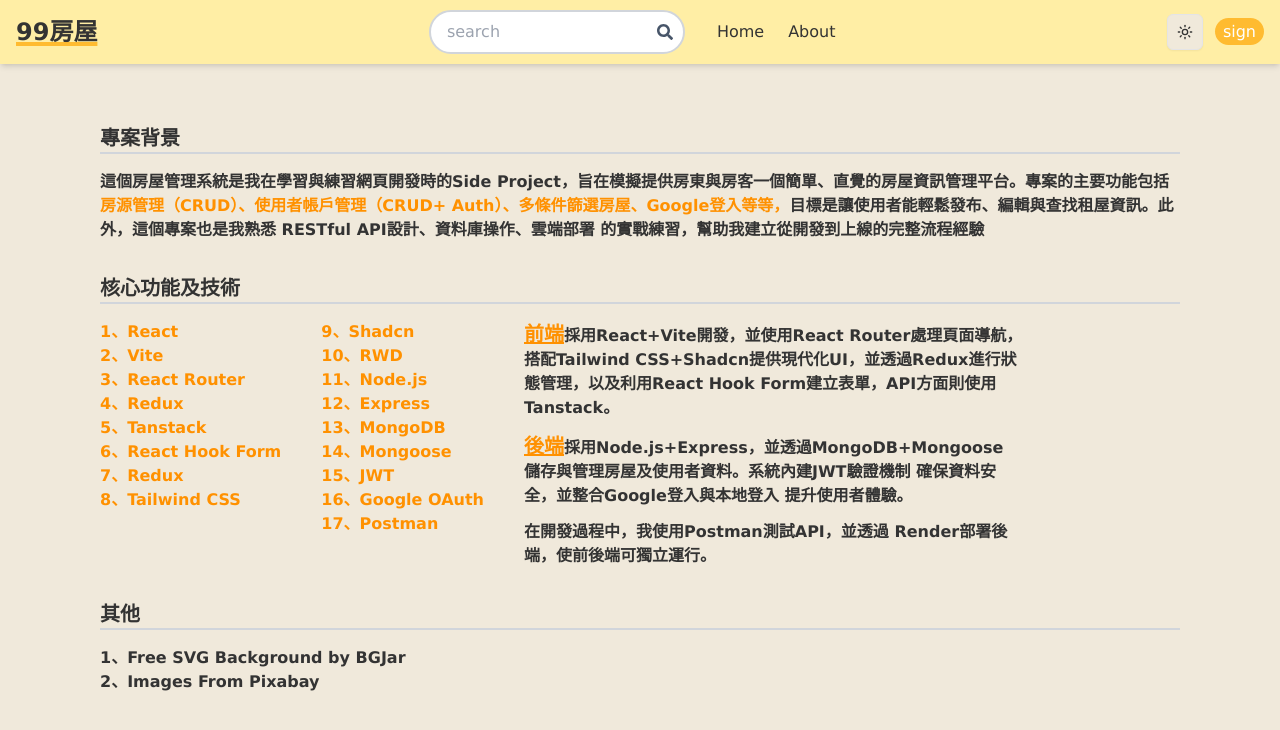
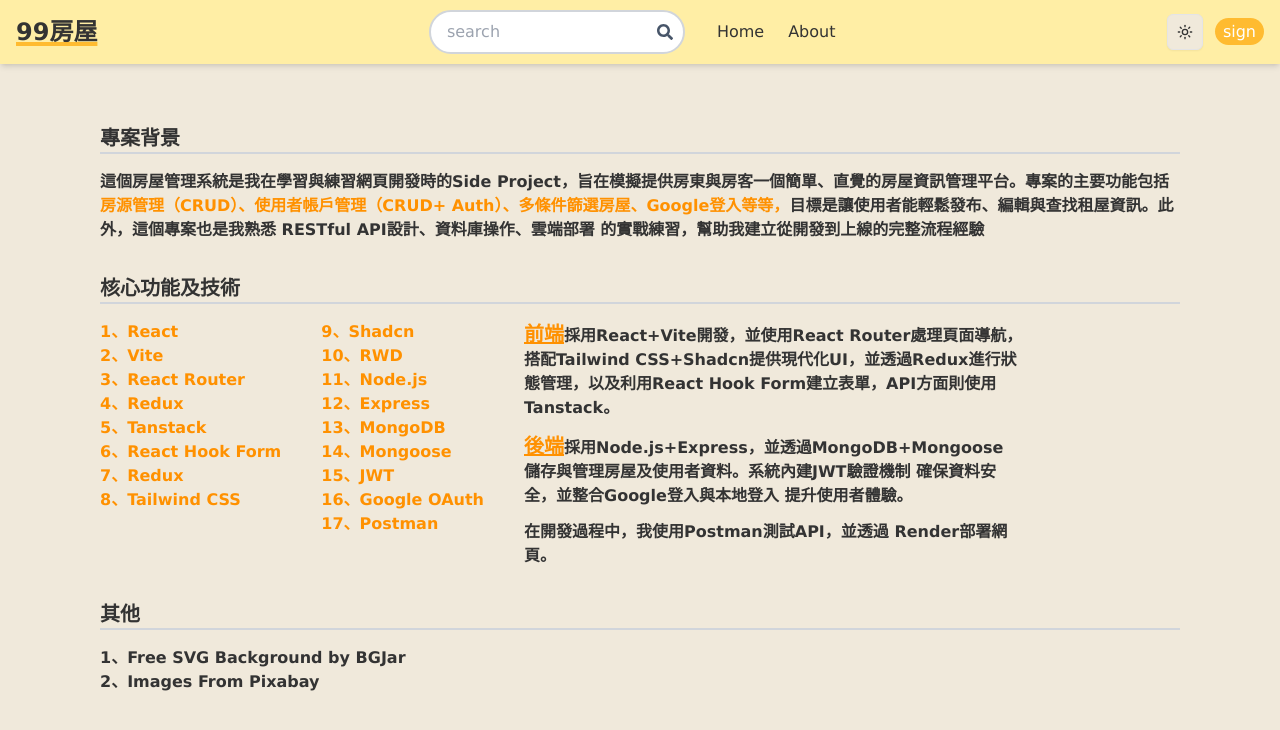
Before and after one commit to SolWatermelon/MERN_practice_app, a React (Vite) app in the folder client/: page /about in a window 1280 px wide. Shown: the top 730 px of the page. Built offline with nearby package versions, Linux system fonts and the light colour scheme; no server answers.

Commit message:
[fix] correct description on about page

```diff
--- a/client/src/routes/About.jsx
+++ b/client/src/routes/About.jsx
@@ -78,7 +78,7 @@ const About = () => {
             </p>
             <p>
               在開發過程中，我使用Postman測試API，並透過
-              Render部署後端，使前後端可獨立運行。
+              Render部署網頁。
             </p>
           </div>
         </div>
```
